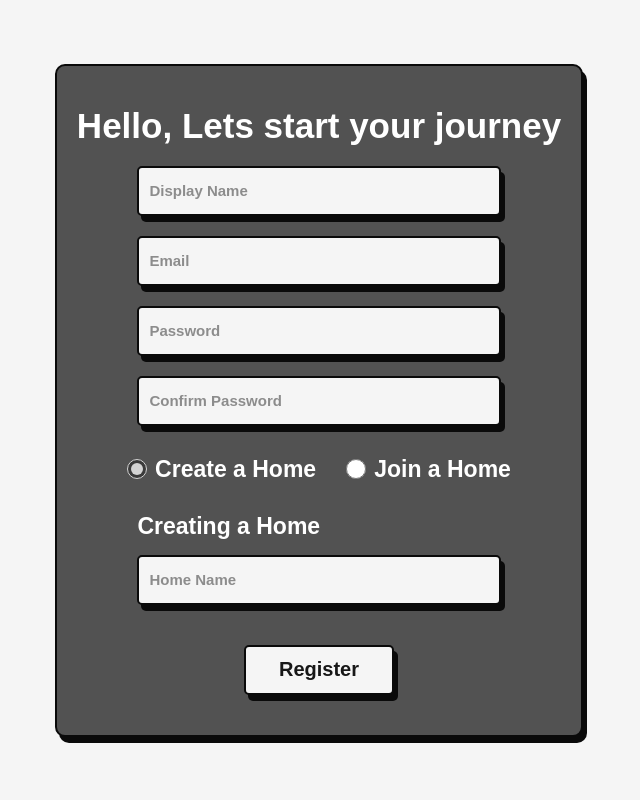
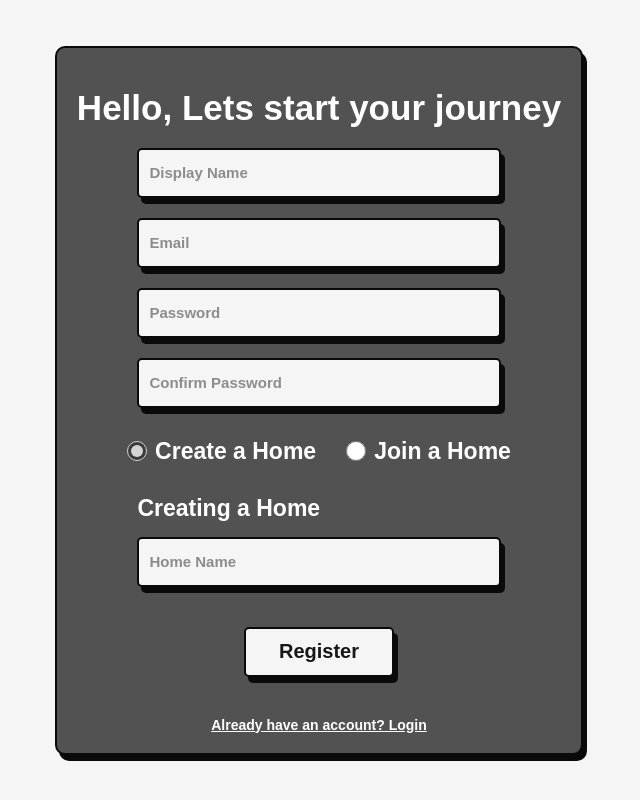
Before and after one commit to zahraai3/homehub, a React (Vite) app in the folder client/: page /register in a window 1280 px wide. Shown: the whole page, without its empty margins (321-961 px from the left). Built offline with nearby package versions, Linux system fonts and the light colour scheme; no server answers; a web font is replaced by a local one.

Commit message:
feat: added Login page route

```diff
--- a/client/src/App.jsx
+++ b/client/src/App.jsx
@@ -8,6 +8,7 @@ import TasksPage from './features/tasks/TasksPage'
 import ShoppingListPage from './features/shoppingList/ShoppingListPage'
 import ExpensesPage from './features/expenses/ExpensesPage'
 import { RegisterPage } from "./features/auth/RegisterPage"
+import { LoginPage } from "./features/auth/LoginPage"
 import ProtectedRoute from "./shared/components/ProtectedRoute"
 import GuestRoute from "./shared/components/GuestRoute"
 
@@ -16,6 +17,7 @@ const App = () => {
       <Routes>
         <Route element={<GuestRoute/>}>
           <Route path="register" element={<RegisterPage/>} />
+          <Route path="login" element={<LoginPage/>} />
         </Route>
         <Route element={<ProtectedRoute/>}>
           <Route element={<MainLayout/>}>
--- a/client/src/features/auth/components/RegisterForm.jsx
+++ b/client/src/features/auth/components/RegisterForm.jsx
@@ -1,6 +1,6 @@
 import {useState} from "react";
 import useRegister from "../hooks/useRegister";
-import { useNavigate } from "react-router-dom";
+import { useNavigate , Link} from "react-router-dom";
 import styles from './RegisterForm.module.css';
 import { validateRegisterForm } from "../utils/registerValidator";
 
@@ -188,6 +188,10 @@ const RegisterForm = () => {
                 <button type="submit" className={styles['flip-card__btn']} disabled={isPending}>
                     Register
                 </button>
+
+                <Link to='/login' className={styles.switchLink}>
+                    Already have an account? Login
+                </Link>
             </form>
     </div>
     );
--- a/client/src/features/auth/components/RegisterForm.module.css
+++ b/client/src/features/auth/components/RegisterForm.module.css
@@ -149,3 +149,15 @@
   margin-left: 12.5%;
   font-family: 'Courier New', Courier, monospace;
 }
+
+.switchLink {
+  font-size: 14px;
+  font-weight: 600;
+  color: var(--text-on-primary);
+  text-decoration: underline;
+  text-align: center;
+}
+
+.switchLink:hover {
+  color: var(--border-strong);
+}
```
